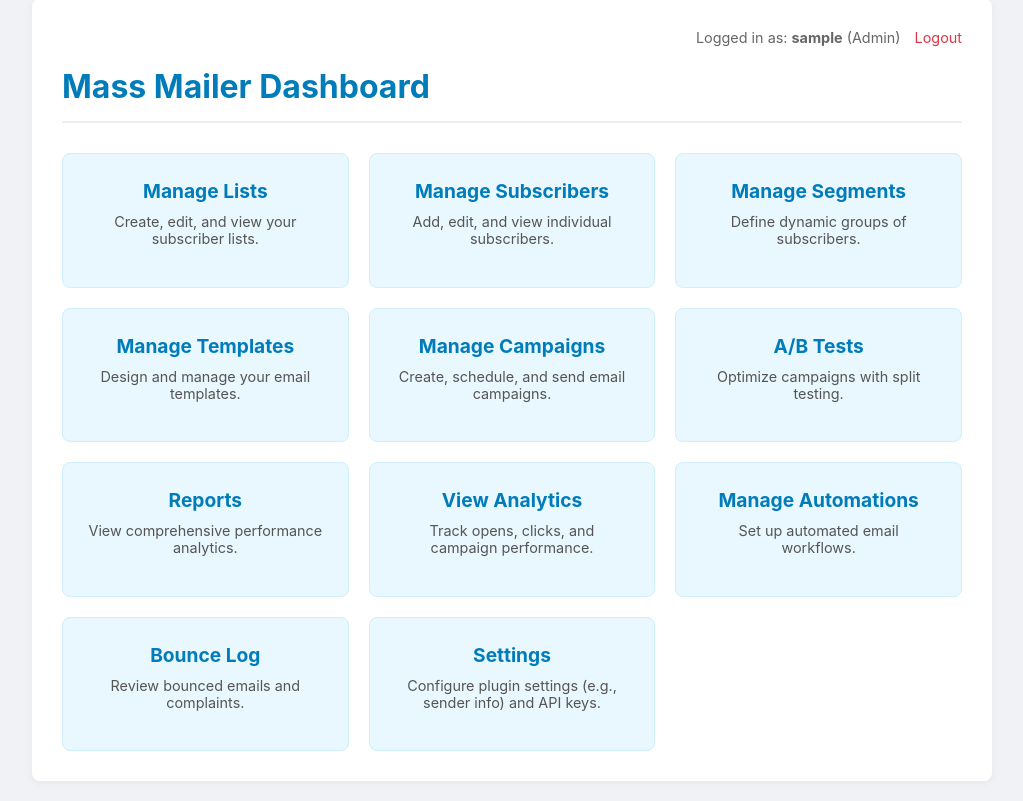
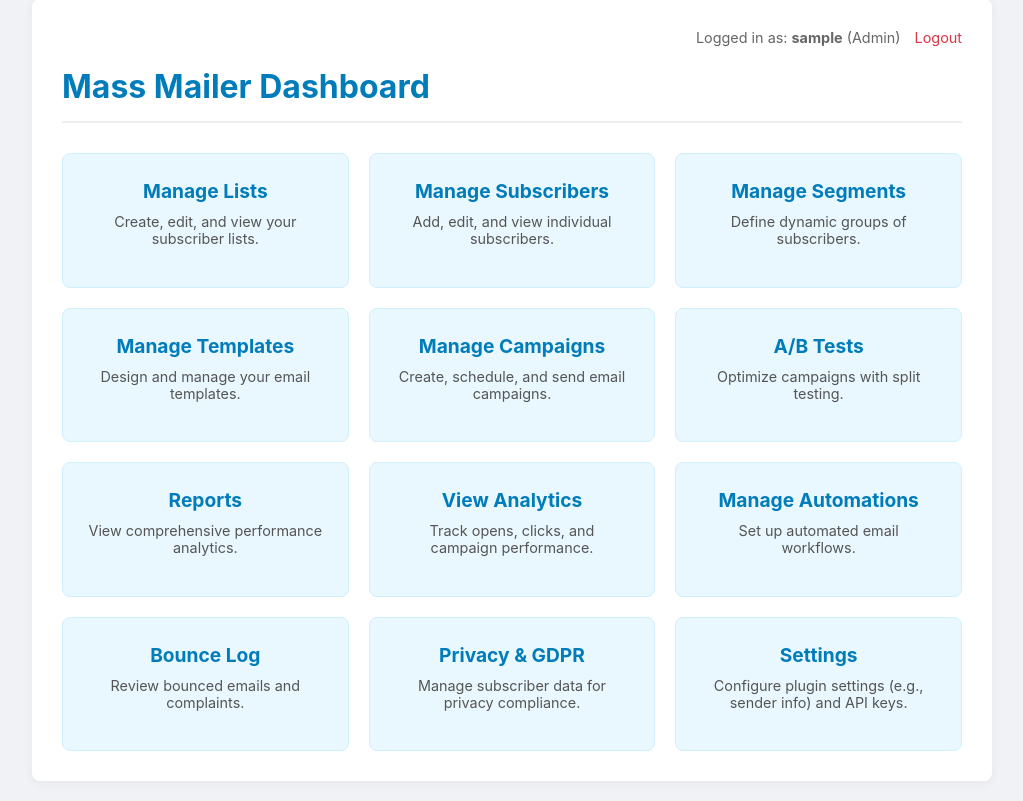
Before and after one commit to z3r0d4rkn3ss/MassMailer-WordpressPlugin-, a PHP site: page /mass-mailer/dashboard.php in a window 1280 px wide. Shown: the part 21-822 px from the top of the page, without its empty margins (128-1151 px from the left). Run offline with PHP 8.4, Linux system fonts and the light colour scheme; the visitor is signed in with stand-in values (Sample User, id 1).

Commit message:
Update dashboard.php
Add Privacy Link

```diff
--- a/admin/dashboard.php
+++ b/admin/dashboard.php
@@ -4,7 +4,7 @@
  *
  * This file serves as the main entry point for the Mass Mailer admin area.
  * It provides an overview and navigation links to other admin pages.
- * Now includes authentication check and a link to API Settings.
+ * Now includes authentication check and a link to Privacy & GDPR.
  *
  * @package Mass_Mailer
  * @subpackage Admin
@@ -99,6 +99,10 @@ $current_user = $auth->getCurrentUser();
                 <p>Review bounced emails and complaints.</p>
             </div>
             <div class="nav-item">
+                <a href="privacy.php">Privacy & GDPR</a>
+                <p>Manage subscriber data for privacy compliance.</p>
+            </div>
+            <div class="nav-item">
                 <a href="settings.php">Settings</a>
                 <p>Configure plugin settings (e.g., sender info) and API keys.</p>
             </div>
```
